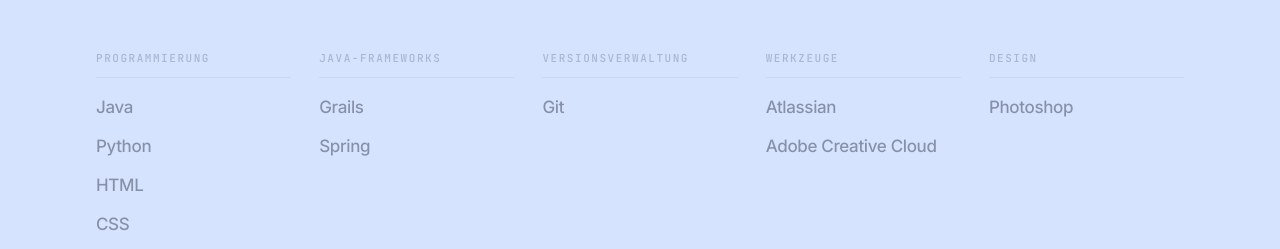
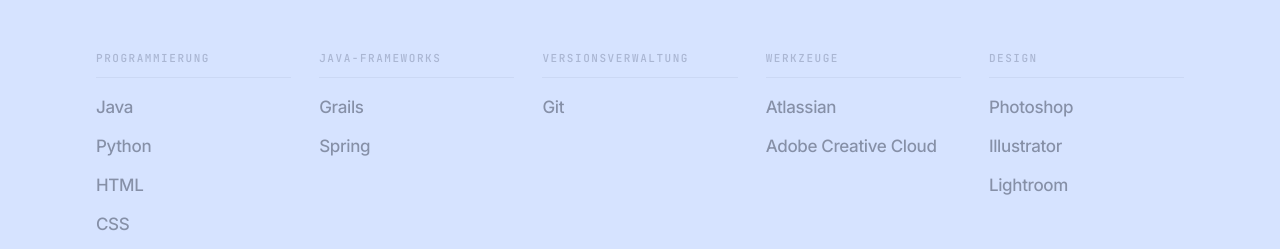
Before and after one commit to JWdevp/JWdevp.github.io, a React (Vite) app: page / in a window 1280 px wide. Shown: the part 1600-1849 px from the top of the page. Built offline with nearby package versions, Linux system fonts and the light colour scheme; no server answers.

Commit message:
Actualizar skills.ts

```diff
--- a/src/data/skills.ts
+++ b/src/data/skills.ts
@@ -40,7 +40,7 @@
   {
     category: 'design',
     items: [
-      { name: 'Photoshop' },
+      { name: 'Photoshop' }, { name: 'Illustrator' },{ name: 'Lightroom' },
     ],
   },
 ]
```
